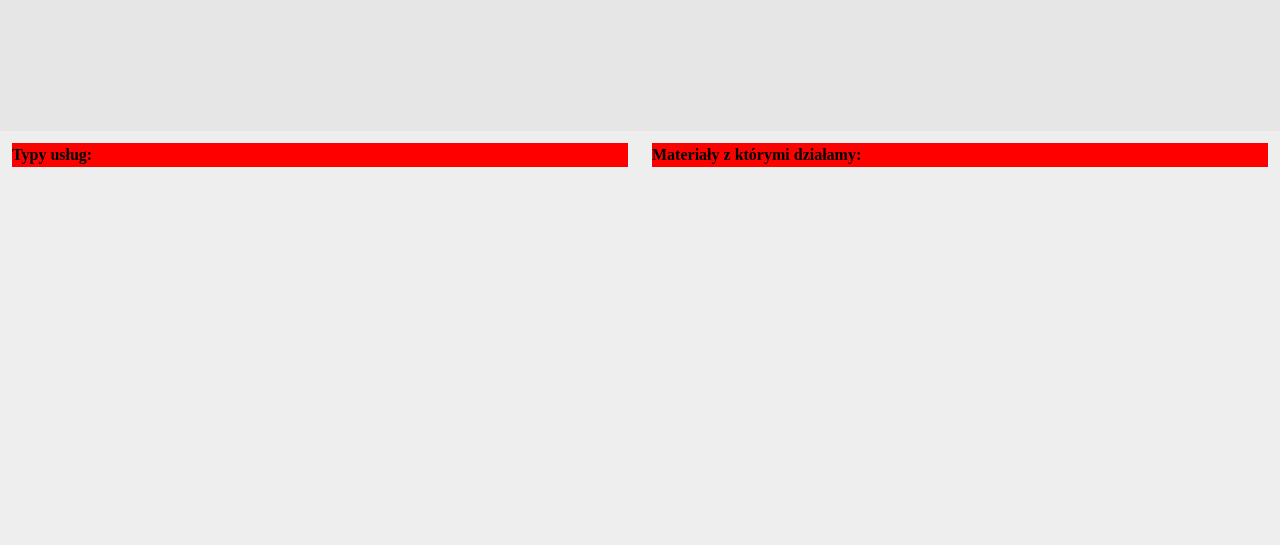
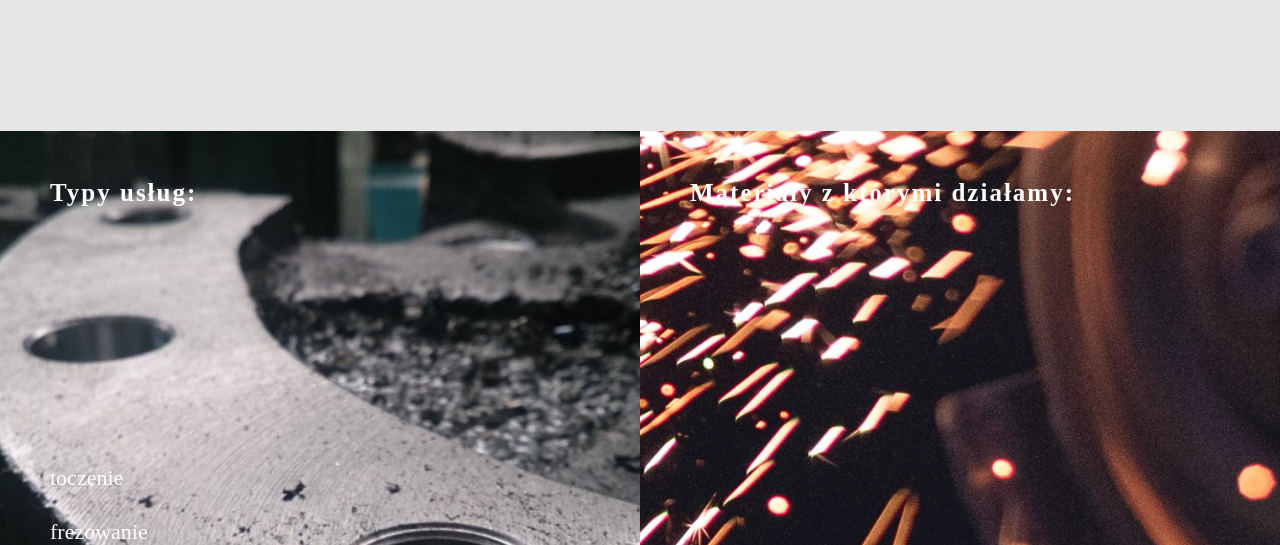
Before and after one commit to luukewood/tokma, a website: page index.html in a window 1280 px wide. Shown: the part 407-952 px from the top of the page. Before the commit the page ends 800 px from the top, so only its background shows below. Drawn offline with Linux system fonts and the light colour scheme.

Commit message:
secodn commit

```diff
--- a/index.html
+++ b/index.html
@@ -48,18 +48,23 @@
 			</div>
 
 			<div class="features clearfix">
-				<div class="col-6">
-					<div class="feature">
-						<div class="feature_content">
-							<h4>Typy usług:</h4>
+				<div class="col-6 no_padding feature">
+					<div class="bcg_placeholder"></div>
+					<div class="feature_content">
+						<h4>Typy usług:</h4>
+						<div class="services">
+							<span>toczenie</span>
+							<span>frezowanie</span>
+							<span>wiercenie</span>
+							<span>gwintowanie</span>
+							<span>spawanie stali, aluminium, stali kwaso odpornej</span>
 						</div>
 					</div>
+
 				</div>
-				<div class="col-6">
-					<div class="feature">
-						<div class="feature_content">
-							<h4>Materiały z którymi działamy:</h4>
-						</div>
+				<div class="col-6 no_padding feature">
+					<div class="feature_content">
+						<h4>Materiały z którymi działamy:</h4>
 					</div>
 				</div>
 			</div>
--- a/main.scss
+++ b/main.scss
@@ -27,6 +27,10 @@ img {
 	min-height: 1px;
 	padding: 12px;
 	position: relative;
+
+	&.no_padding {
+		padding: 0px;
+	}
 }
 
 .clearfix:before,
@@ -171,8 +175,64 @@ header > .container {
 }
 
 .feature {
-	background-color: red;
+	height: 650px;
+	position: relative;
 }
+
+.feature h4 {
+	color: #FFF;
+	font-size: 25px;
+	letter-spacing: 2px;
+}
+
+// .features .feature:nth-child(odd) {
+// 	background-color: #333;
+// 	background-image: url("../img/milling.no3.jpg");
+
+// }
+
+.feature_content {
+	padding: 50px;
+	height: 100%;
+	z-index: 100;
+	position: relative;
+}
+
+.bcg_placeholder {
+	position: absolute;
+	background-image: url("../img/milling.no3.jpg");
+	background-position: center center;
+	background-size: cover;
+	position: absolute;
+	top: 0;
+	bottom: 0;
+	width: 100%;
+}
+
+.features .feature:nth-child(even) {
+	background-color: rgba(250,250,250, 1);
+	background-image: url("../img/welding.png");
+	background-position: center center;
+	background-size: cover;
+}
+
+.services {
+	position: absolute;
+	bottom: 60px;
+}
+
+.services span {
+	display: block;
+	color: #FFF;
+	font-size: 22px;
+	padding: 15px 0;
+}
+
+
+
+// .feature {
+// 	background-color: red;
+// }
 
 .feature_content {
 
```
Also changed, not shown: css/style.css, img/milling.no1.jpg (added), img/milling.no2.jpg (added), img/milling.no3.jpg (added), img/welding.png (added), 2 other files.
